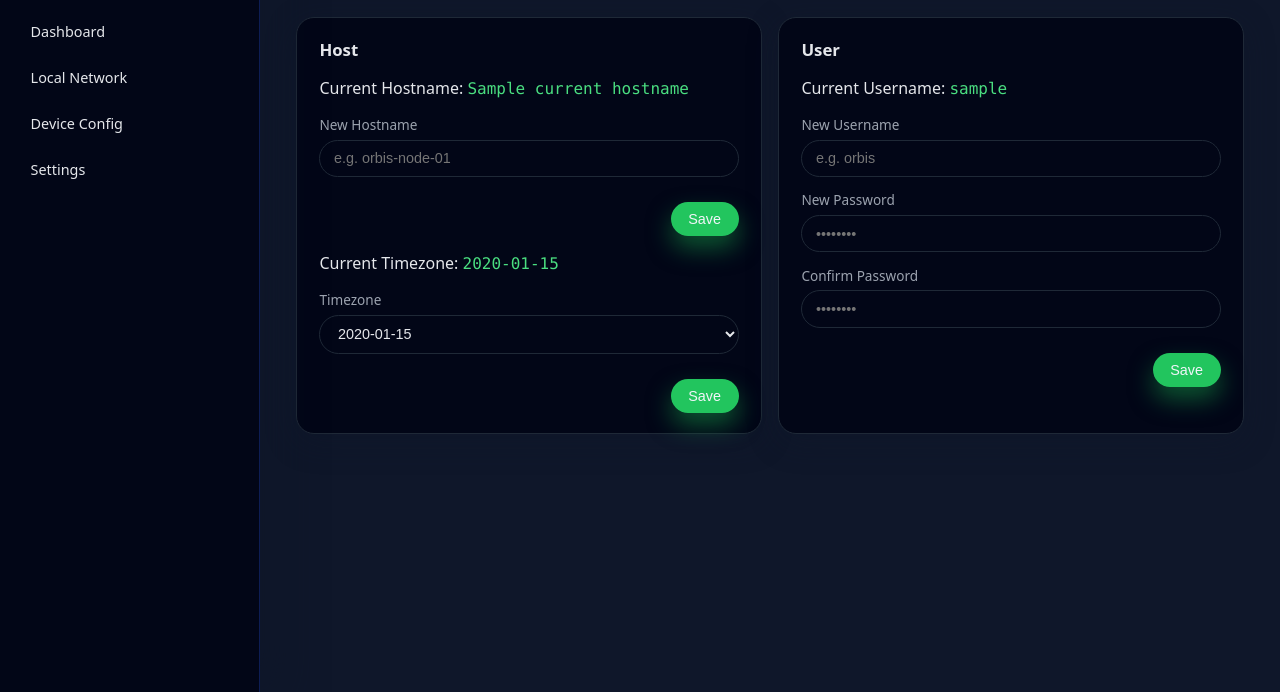
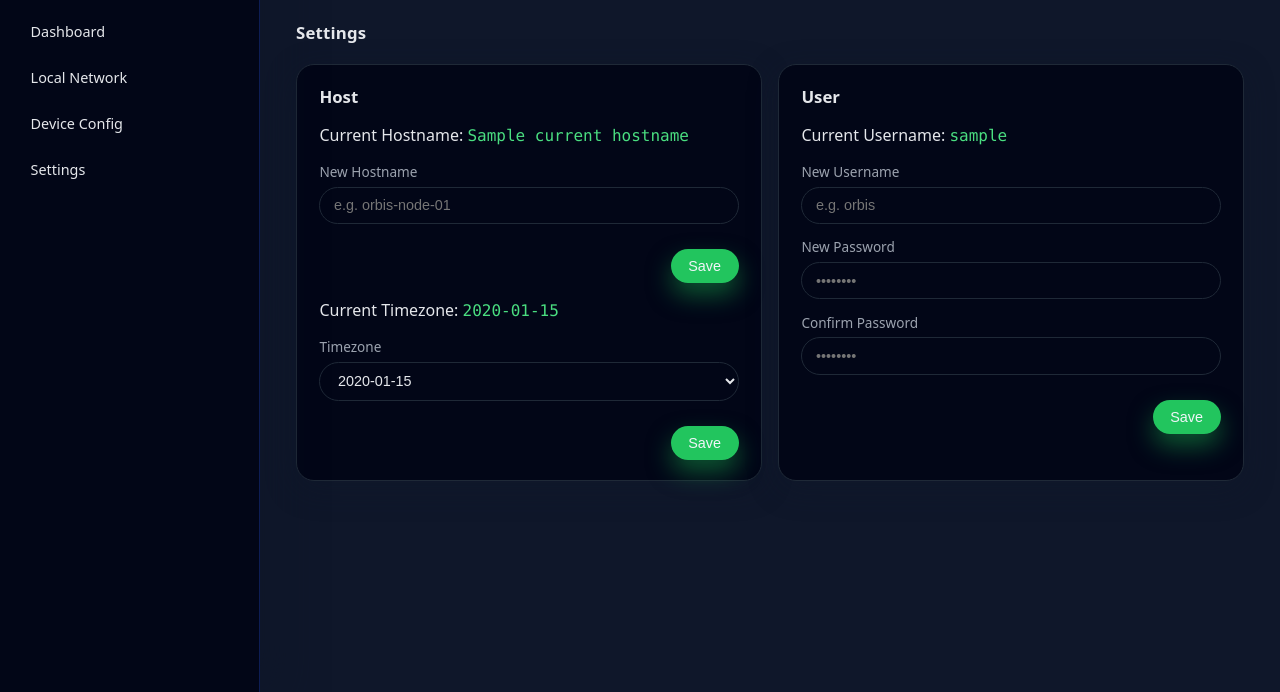
Before and after one commit to orbismesh/ORBIS-Mesh, a Flask app: template move_me/opt/orbis_data/interface/templates/device_config.html in a window 1280 px wide. Shown: the part 108-800 px from the top of the page. Run offline with Flask 3, Linux system fonts and the light colour scheme; the template is opened without the code that fills it: most values are stand-ins (such as "Sample title", 1, 10 or a date in 2020).

Commit message:
Headline added
Added forgotten headline

```diff
--- a/move_me/opt/orbis_data/interface/templates/device_config.html
+++ b/move_me/opt/orbis_data/interface/templates/device_config.html
@@ -2,6 +2,8 @@
 
 {% block content %}
 <section class="card-grid">
+    <h2 class="card-grid-title">Settings</h2>
+
     <article class="card">
         <h2 class="card-title">Host</h2>
 
```
